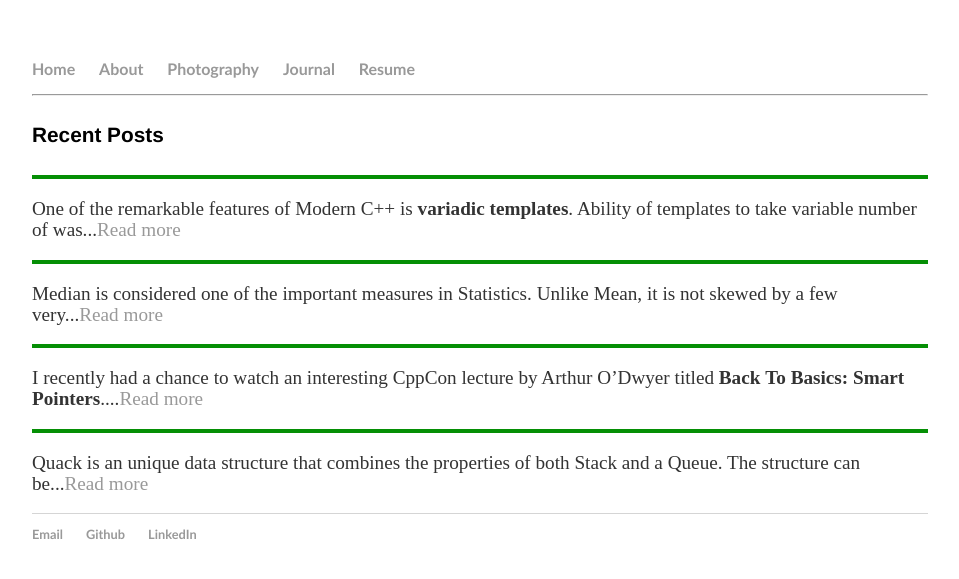
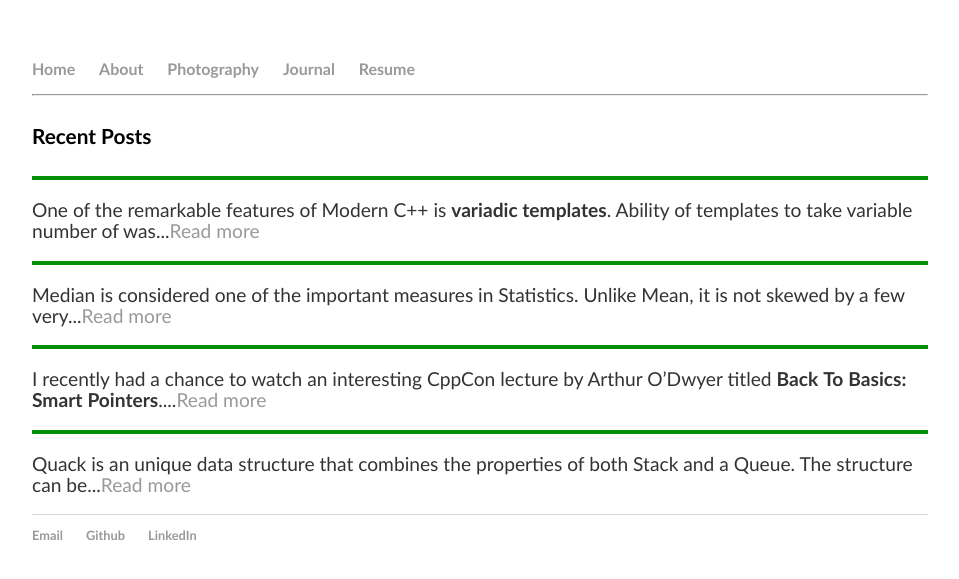
Before and after one commit to vivekgautham/vivekgautham.github.io, a Jekyll site: the page built from index.html, in a window 1280 px wide. Shown: the top 579 px of the page, without its empty margins (160-1119 px from the left). Built offline with Jekyll 4.4.1, drawn with Linux system fonts in a browser that asks for light colours; nearby versions of some CDN libraries.

```diff
--- a/css/main.css
+++ b/css/main.css
@@ -3,10 +3,10 @@
 a { text-decoration: none; color: #999; }
 a:hover { text-decoration: underline; }
 
-p, ul { font-size: 1.2em; line-height: 1.1em; color: #333; font-family: 'Lora', 'Times New Roman', serif;}
+p, ul { font-size: 1.2em; line-height: 1.1em; color: #333; font-family: 'Trebuchet MS', 'Verdana', 'sans-serif';}
 
-h1, h2, h3, h4 { font-family: 'Helvetica', 'Arial', 'Sans-Serif'; }
-h1 { font-size: 2.4em;  }
+h1, h2, h3, h4 { font-family: 'Trebuchet MS', 'Verdana', 'sans-serif'; }
+h1 { font-size: 2.4em; }
 h2 { font-size: 2.0em; }
 h3 { font-size: 1.7em; }
 h4 { font-size: 1.3em; }
```
